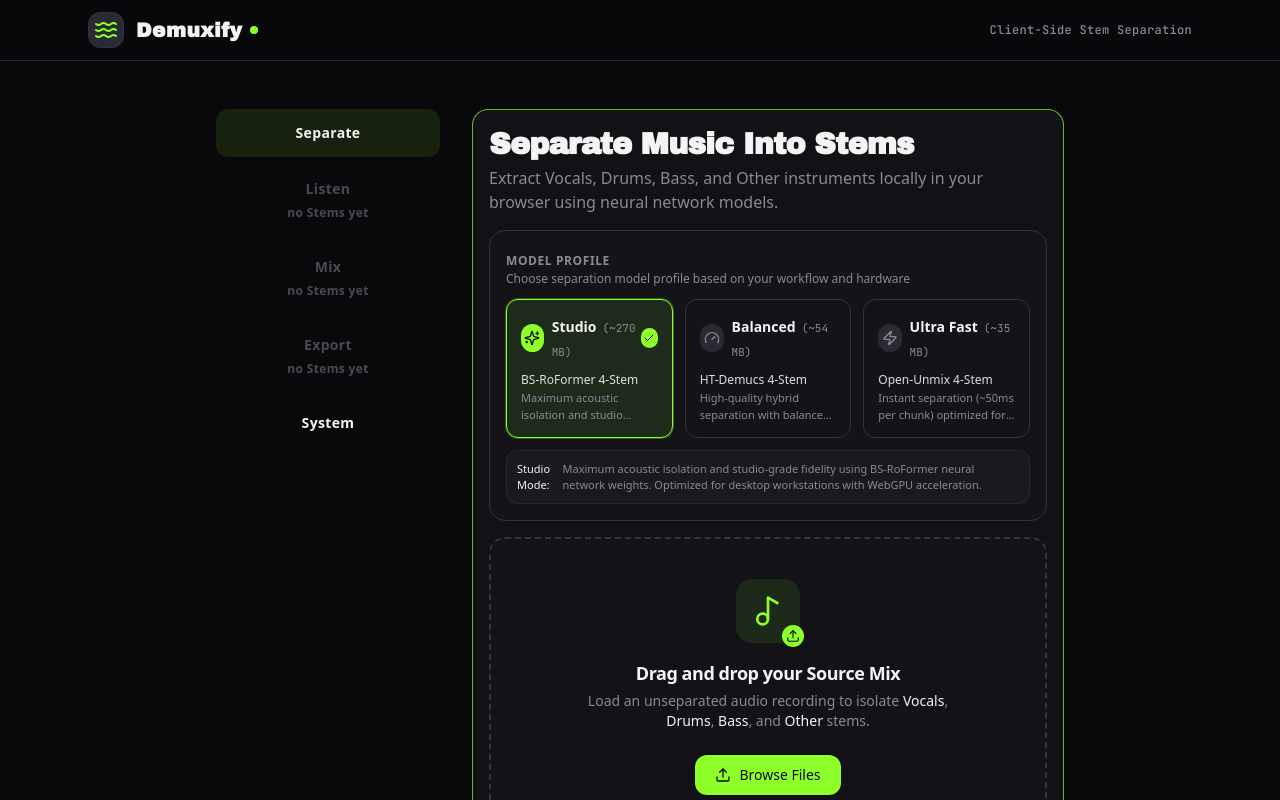
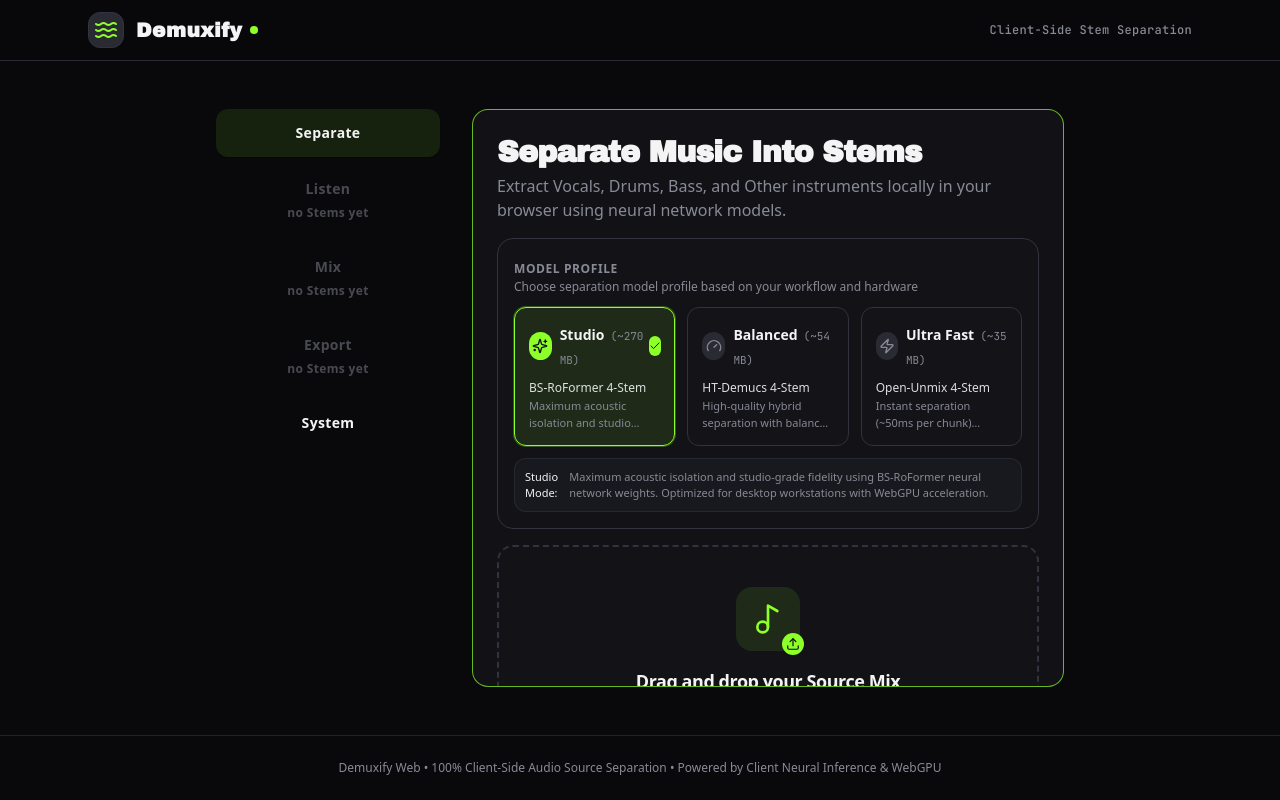
Before and after one commit to jpalvadev/demuxify_v2, a React (Vite) app: page / in a window 1280 px wide. Shown: the top 800 px of the page. Built offline with nearby package versions, Linux system fonts and the light colour scheme.

Commit message:
fix(tab-shell-ui): make the Tab rail interactive — active-Tab stage shows one panel (artifact .stage/.panel/.panel.act)

```diff
--- a/src/App.tsx
+++ b/src/App.tsx
@@ -26,6 +26,7 @@ import {
   SeparationPhase,
 } from "./components/SeparationProgress";
 import { ToastContainer } from "./components/Toast";
+import { toast } from "./lib/toast";
 import { DiagnosticsPanel } from "./components/DiagnosticsPanel";
 import { ModelCacheStatus } from "./components/ModelCacheStatus";
 import { ModelSelector } from "./components/ModelSelector";
@@ -103,15 +104,23 @@ const TAB_REGISTRY: TabEntry[] = [
 const TAB_GATING_REASON = "no Stems yet";
 
 const tabPanelClass = (gated: boolean, active: boolean) =>
-  `rounded-2xl border border-border/60 bg-card/40 p-4 transition-colors ${
-    active ? "border-primary/70 bg-card/80" : ""
-  } ${gated ? "opacity-50" : ""}`.trim();
+  // Tab Shell stage invariant (artifact `.panel` + `.panel.act`): every Tab panel
+  // stays in the DOM, but only the ACTIVE Tab's panel paints — the rest are
+  // display-hidden inside the stage.
+  gated || !active
+    ? "hidden"
+    : "absolute inset-0 overflow-y-auto overflow-x-hidden rounded-2xl border border-primary/70 bg-card/80 p-4 sm:px-6 sm:py-6 transition-colors";
 
 export const App: React.FC = () => {
   // Dark-only contract (ticket 09): no theme state — html keeps `dark` forever
   // and there is no light-token override block to switch into.
   const [capability, setCapability] = useState<WebGPUCapability | null>(null);
   const [isDetectingWebGPU, setIsDetectingWebGPU] = useState(true);
+
+  // Tab Shell (ADR-0007): the rail is interactive — clicking a Tab button moves
+  // the stage's active Tab. Gated Tabs stay locked (with the reason line) until
+  // Stems exist, so they can never become the active Tab.
+  const [selectedTab, setSelectedTab] = useState("separate");
 
   // Model Profile State
   const [isMobile] = useState(() => isMobileDevice());
@@ -350,6 +359,7 @@ export const App: React.FC = () => {
       setCurrentTime(session.mixer.currentTime ?? 0);
       setSeparationPhase("completed");
       setDetectedSession(null);
+      setSelectedTab("listen");
     } catch (err) {
       setDecodeError("Failed to resume previous session.");
     } finally {
@@ -471,6 +481,7 @@ export const App: React.FC = () => {
 
       setSeparatedStems(result.stems);
       setSeparationPhase("completed");
+      setSelectedTab("listen");
 
       const initialMixerState: SessionMixerState = {
         stems: {
@@ -529,7 +540,19 @@ export const App: React.FC = () => {
   };
 
   const stemsReady = separationPhase === "completed" && separatedStems !== null;
-  const activeTab: string = stemsReady ? "listen" : "separate";
+  const tabIsGated = (tabId: string) =>
+    TAB_REGISTRY.some((tab) => tab.id === tabId && tab.gatedUntilStems) &&
+    !stemsReady;
+  // A gated Tab can never hold the stage; the shell falls back to Separate.
+  const activeTab: string = tabIsGated(selectedTab) ? "separate" : selectedTab;
+
+  const handleSelectTab = (tabId: string) => {
+    if (tabIsGated(tabId)) {
+      toast.error(`Tab blocked — ${TAB_GATING_REASON}`);
+      return;
+    }
+    setSelectedTab(tabId);
+  };
 
   return (
     <div className="min-h-screen bg-background text-foreground flex flex-col font-sans transition-colors duration-200">
@@ -550,6 +573,7 @@ export const App: React.FC = () => {
                 type="button"
                 aria-label={tab.title}
                 aria-current={active ? "true" : undefined}
+                onClick={() => handleSelectTab(tab.id)}
                 className={`inline-flex flex-col items-center justify-center gap-1.5 rounded-lg px-4 py-3.5 min-h-[44px] min-w-[44px] md:w-full text-sm font-semibold tracking-wide text-foreground transition-colors focus-visible:outline-none focus-visible:ring-2 focus-visible:ring-ring ${gated ? "opacity-50 text-muted-foreground" : ""} ${active ? "bg-primary/10 border-primary/60 shadow-sm" : ""}`.trim()}
               >
                 {tab.title}
@@ -568,8 +592,9 @@ export const App: React.FC = () => {
           <ToastContainer />
         </nav>
 
-        {/* Tab stage: five pinned Tab panels, always present in the DOM */}
-        <div className="flex-1 flex flex-col gap-4">
+        {/* Tab stage: five pinned Tab panels, always present in the DOM; the
+            stage shows only the ACTIVE Tab panel (artifact `.stage` + `.panel`). */}
+        <div className="relative flex-1 min-h-[340px]">
           {/* Separate Tab: Session Recovery, Model Selector, Source Mix ingestion, Inference Engine */}
           <section
             role="region"
```
Also changed, not shown: 1 other file (tests, documents, lock files or other folders).
